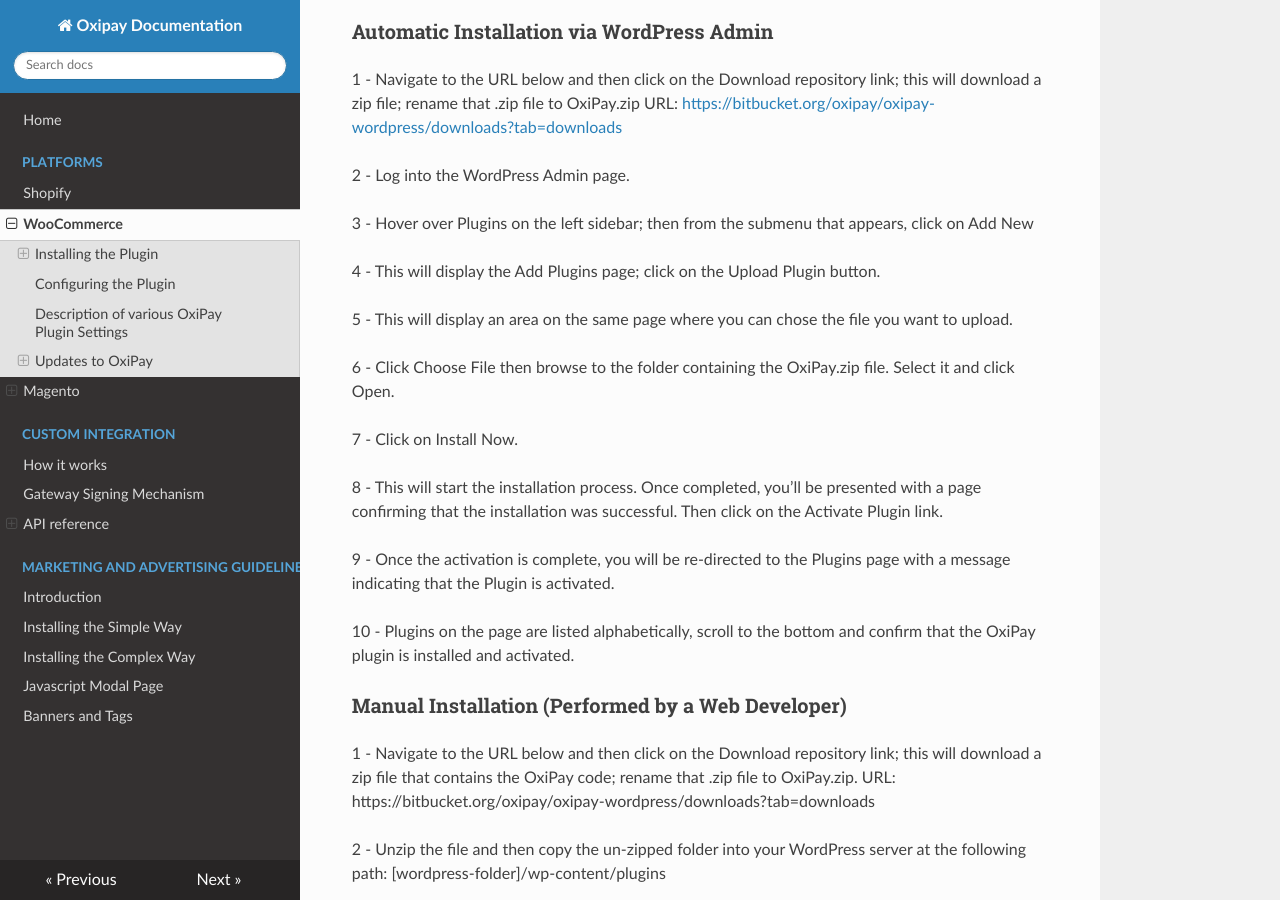
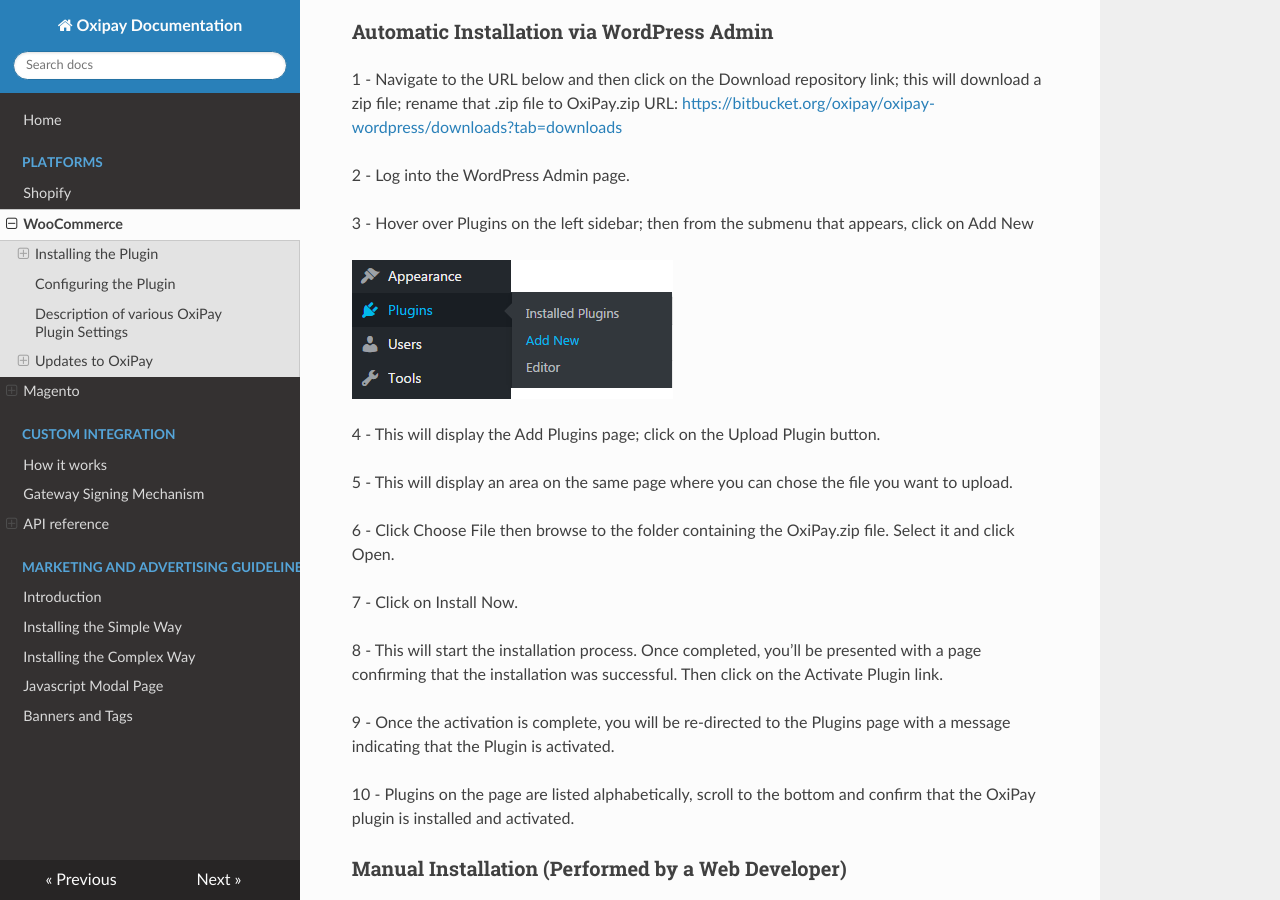
Before and after one commit to oxipay/oxidocs, an MkDocs documentation site: the page built from docs/platforms/woocommerce.md, in a window 1280 px wide and 900 px high, scrolled down 510 px. Built offline with MkDocs 1.6.1, drawn with Linux system fonts in a browser that asks for light colours; nearby versions of some CDN libraries; old or Windows-style settings are respelled for this version of MkDocs.

Commit message:
advertising

```diff
--- a/docs/platforms/woocommerce.md
+++ b/docs/platforms/woocommerce.md
@@ -17,6 +17,8 @@
 2 - Log into the WordPress Admin page.
 
 3 - Hover over Plugins on the left sidebar; then from the submenu that appears, click on Add New
+
+![1.png](/img/platforms/woocommerce/1.png)
 
 4 - This will display the Add Plugins page; click on the Upload Plugin button.
 
```
Also changed, not shown: docs/img/platforms/woocommerce/1.png (added).
